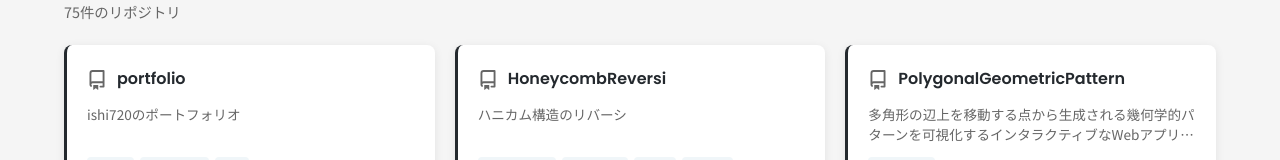
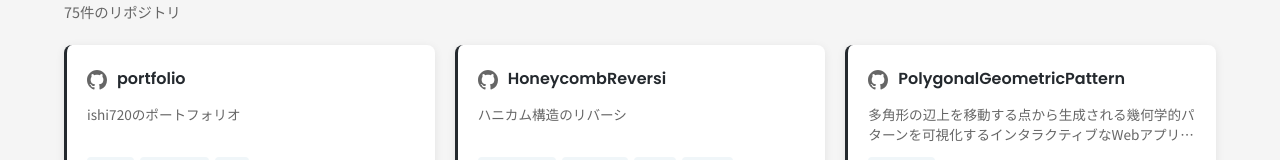
Before and after one commit to ishi720/portfolio, a Nuxt app: page /repositories in a window 1280 px wide. Shown: the part 501-661 px from the top of the page. Built offline with nearby package versions, Linux system fonts and the light colour scheme.

Commit message:
Githubの一覧のアイコン修正

```diff
--- a/pages/repositories.vue
+++ b/pages/repositories.vue
@@ -63,7 +63,7 @@
             <div class="repo-header">
               <div class="repo-icon">
                 <svg xmlns="http://www.w3.org/2000/svg" viewBox="0 0 16 16" fill="currentColor">
-                  <path d="M2 2.5A2.5 2.5 0 0 1 4.5 0h8.75a.75.75 0 0 1 .75.75v12.5a.75.75 0 0 1-.75.75h-2.5a.75.75 0 0 1 0-1.5h1.75v-2h-8a1 1 0 0 0-.714 1.7.75.75 0 1 1-1.072 1.05A2.495 2.495 0 0 1 2 11.5Zm10.5-1h-8a1 1 0 0 0-1 1v6.708A2.486 2.486 0 0 1 4.5 9h8ZM5 12.25a.25.25 0 0 1 .25-.25h3.5a.25.25 0 0 1 .25.25v3.25a.25.25 0 0 1-.4.2l-1.45-1.087a.249.249 0 0 0-.3 0L5.4 15.7a.25.25 0 0 1-.4-.2Z"/>
+                  <path d="M8 0C3.58 0 0 3.58 0 8c0 3.54 2.29 6.53 5.47 7.59.4.07.55-.17.55-.38 0-.19-.01-.82-.01-1.49-2.01.37-2.53-.49-2.69-.94-.09-.23-.48-.94-.82-1.13-.28-.15-.68-.52-.01-.53.63-.01 1.08.58 1.23.82.72 1.21 1.87.87 2.33.66.07-.52.28-.87.51-1.07-1.78-.2-3.64-.89-3.64-3.95 0-.87.31-1.59.82-2.15-.08-.2-.36-1.02.08-2.12 0 0 .67-.21 2.2.82.64-.18 1.32-.27 2-.27.68 0 1.36.09 2 .27 1.53-1.04 2.2-.82 2.2-.82.44 1.1.16 1.92.08 2.12.51.56.82 1.27.82 2.15 0 3.07-1.87 3.75-3.65 3.95.29.25.54.73.54 1.48 0 1.07-.01 1.93-.01 2.2 0 .21.15.46.55.38A8.013 8.013 0 0016 8c0-4.42-3.58-8-8-8z"/>
                 </svg>
               </div>
               <h3 class="repo-name">{{ repo.name }}</h3>
```
